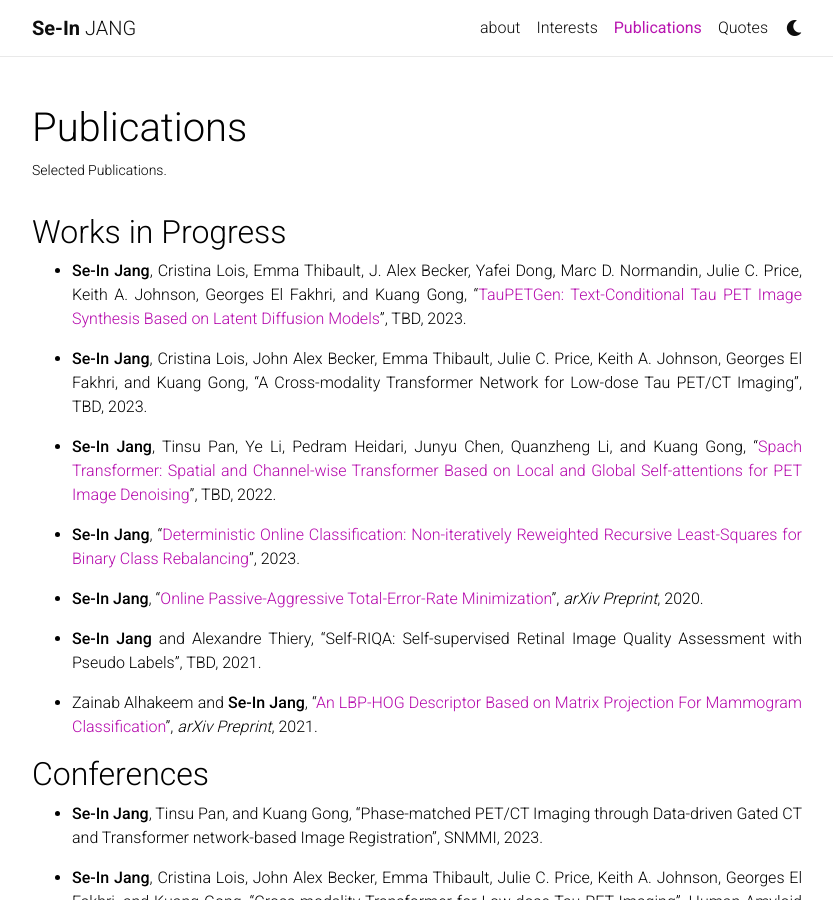
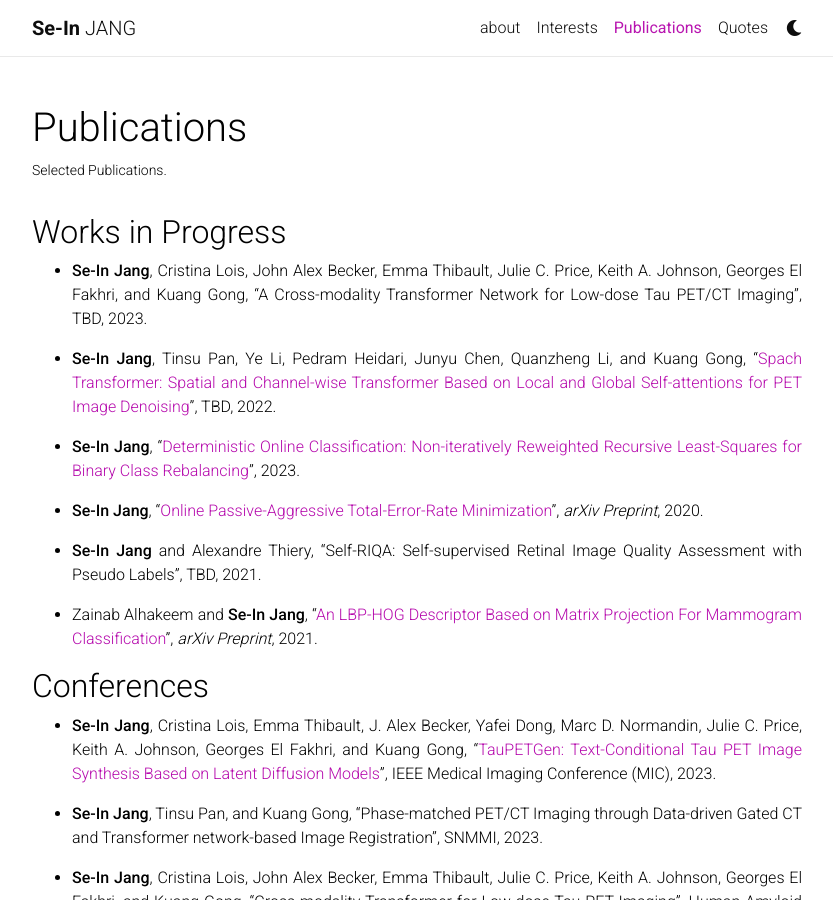
Before and after one commit to sijang/sijang.github.io, a Jekyll site: the page built from _pages/publications.md, in a window 1280 px wide and 900 px high. Shown: the whole window, without its empty margins (223-1056 px from the left). Built offline with Jekyll 4.4.1, drawn with Linux system fonts in a browser that asks for light colours; nearby versions of some CDN libraries; a style sheet for code colours, icons or effects is not loaded; part of the change alters nothing that is shown.

Commit message:
Update publications.md

```diff
--- a/_pages/publications.md
+++ b/_pages/publications.md
@@ -9,9 +9,6 @@ nav: true
 
 
 ## Works in Progress
-- **Se-In Jang**, Cristina Lois, Emma Thibault, J. Alex Becker, Yafei Dong, Marc D. Normandin, Julie C. Price, Keith A. Johnson, Georges El Fakhri, and Kuang Gong, "[TauPETGen: Text-Conditional Tau PET Image Synthesis Based on Latent Diffusion Models](https://arxiv.org/abs/2306.11984){:target="_blank"}", TBD, 2023.
-{: style="text-align: justify"}
-
 - **Se-In Jang**, Cristina Lois, John Alex Becker, Emma Thibault, Julie C. Price, Keith A. Johnson, Georges El Fakhri, and Kuang Gong, "A Cross-modality Transformer Network for Low-dose Tau PET/CT Imaging", TBD, 2023.
 {: style="text-align: justify"}
 
@@ -32,6 +29,9 @@ nav: true
 
 
 ## Conferences
+- **Se-In Jang**, Cristina Lois, Emma Thibault, J. Alex Becker, Yafei Dong, Marc D. Normandin, Julie C. Price, Keith A. Johnson, Georges El Fakhri, and Kuang Gong, "[TauPETGen: Text-Conditional Tau PET Image Synthesis Based on Latent Diffusion Models](https://arxiv.org/abs/2306.11984){:target="_blank"}", IEEE Medical Imaging Conference (MIC), 2023.
+{: style="text-align: justify"}
+
 - **Se-In Jang**, Tinsu Pan, and Kuang Gong, "Phase-matched PET/CT Imaging through Data-driven Gated CT and Transformer network-based Image Registration", SNMMI, 2023.
 {: style="text-align: justify"}
 
```
